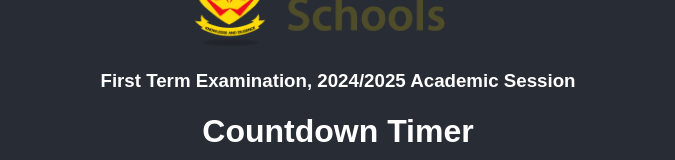
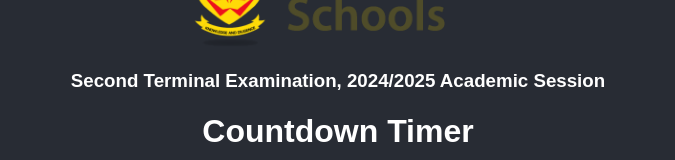
Before and after one commit to BaronEffeh/countdown-timer, a plain HTML site: page index.html in a window 1280 px wide. Shown: the part 187-347 px from the top of the page, without its empty margins (302-977 px from the left). Drawn offline with Linux system fonts and the light colour scheme.

Commit message:
Update index.html
Update Heading to Second Term

```diff
--- a/index.html
+++ b/index.html
@@ -9,7 +9,7 @@
 <body>
   <div class="timer-container">
     <img src="britarch_logo.png" alt="Britarch Logo">
-    <h3>First Term Examination, 2024/2025 Academic Session</h3>
+    <h3>Second Terminal Examination, 2024/2025 Academic Session</h3>
     <h1>Countdown Timer</h1>
     <div class="input-container">
       <label for="time-input">Set Time (in minutes): </label>
```
